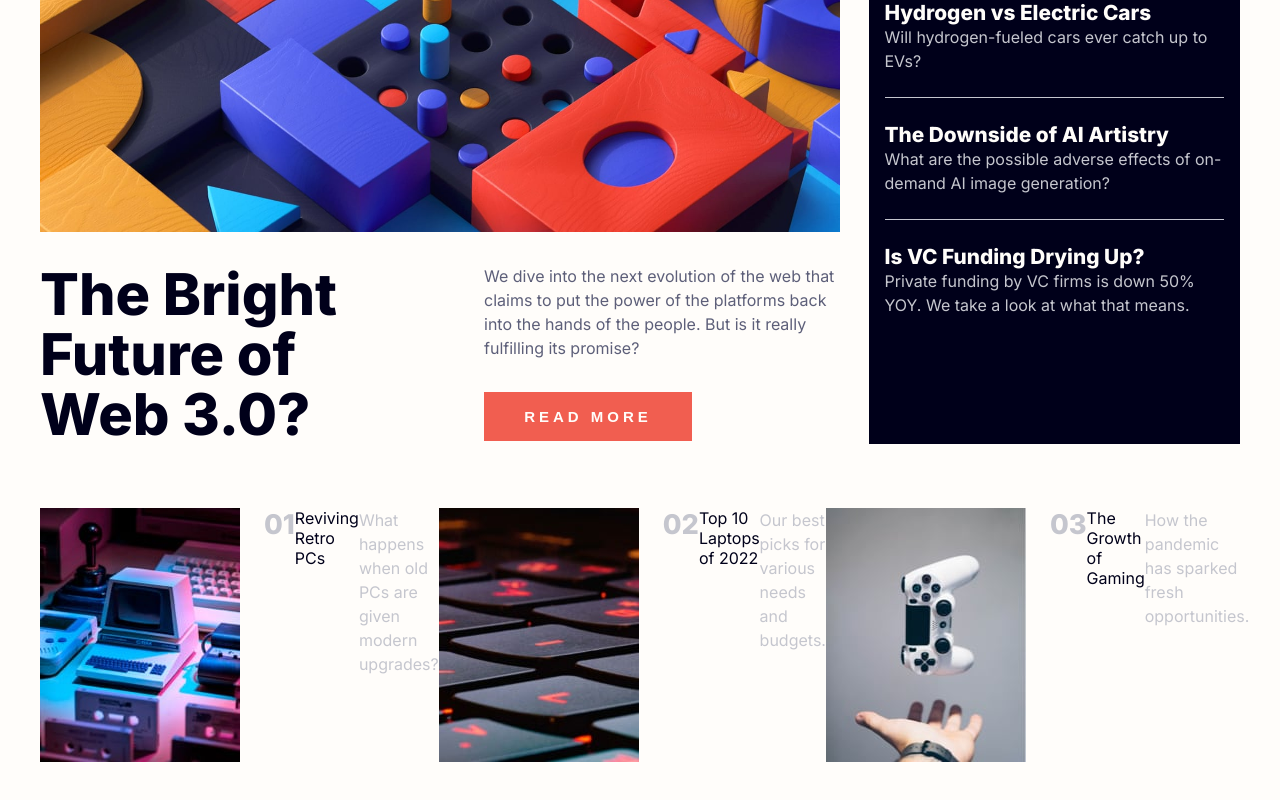
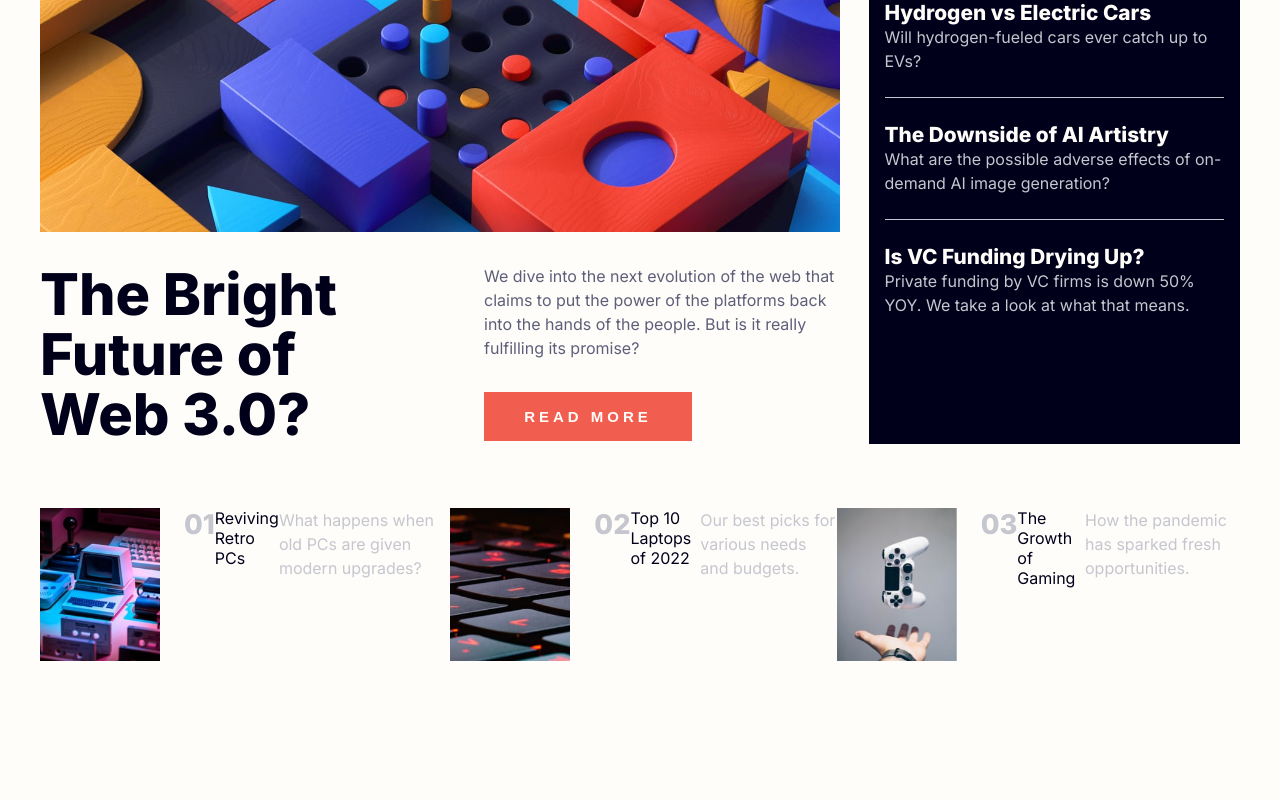
Before and after one commit to kdumagalhaes/news-homepage, a React (Vite) app: page / in a window 1280 px wide. Shown: the part 292-1092 px from the top of the page. Built offline with nearby package versions, Linux system fonts and the light colour scheme.

Commit message:
Fix thumbs sizes

```diff
--- a/src/components/molecules/BottomNews/BottomNews.tsx
+++ b/src/components/molecules/BottomNews/BottomNews.tsx
@@ -12,7 +12,7 @@ export function BottomNews() {
   return (
     <Container>
       <NewsBlock>
-        <img src={RetroPCImage} alt="A retro PC image" />
+        <img className="thumb" src={RetroPCImage} alt="A retro PC image" />
         <div className="wrapper">
           <Title
             text="01"
@@ -34,7 +34,11 @@ export function BottomNews() {
         </div>
       </NewsBlock>
       <NewsBlock>
-        <img src={TopLaptopsImage} alt="A black keyboard with red lights" />
+        <img
+          className="thumb"
+          src={TopLaptopsImage}
+          alt="A black keyboard with red lights"
+        />
         <div className="wrapper">
           <Title
             text="02"
@@ -56,7 +60,11 @@ export function BottomNews() {
         </div>
       </NewsBlock>
       <NewsBlock>
-        <img src={GamingGrowthImage} alt="A joystick with a hand" />
+        <img
+          className="thumb"
+          src={GamingGrowthImage}
+          alt="A joystick with a hand"
+        />
         <div className="wrapper">
           <Title
             text="03"
--- a/src/components/molecules/BottomNews/styles.ts
+++ b/src/components/molecules/BottomNews/styles.ts
@@ -7,6 +7,11 @@ export const Container = styled.div`
 export const NewsBlock = styled.div`
   display: flex;
 
+  .thumb {
+    max-width: 60%;
+    height: 60%;
+  }
+
   .wrapper {
     margin-left: 1.5rem;
   }
```
